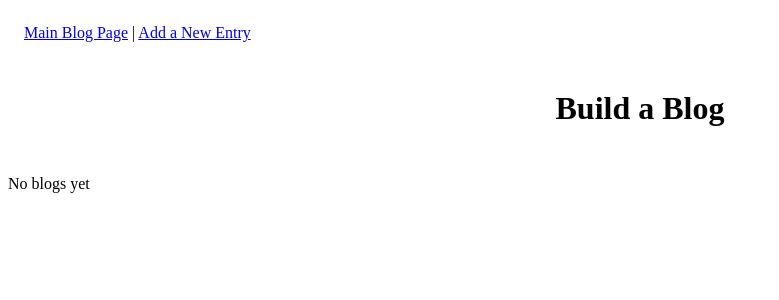
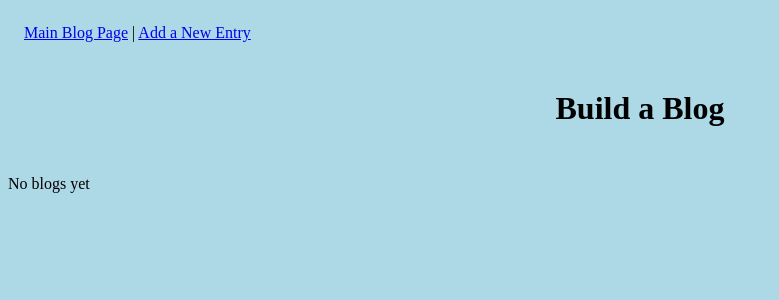
Before and after one commit to bonniekbright/blogz, a Flask app: page /blog in a window 1280 px wide. Shown: the top 300 px of the page, without its empty margins (0-779 px from the left). Run offline with Flask 2, Linux system fonts and the light colour scheme; data that the repository does not hold is empty.

Commit message:
added background color to blog. project completed.

```diff
--- a/static/styles/main.css
+++ b/static/styles/main.css
@@ -16,3 +16,6 @@ nav {
     text-align: center;
     padding: 1em;
 }
+html {
+    background-color: lightblue;
+}
```
